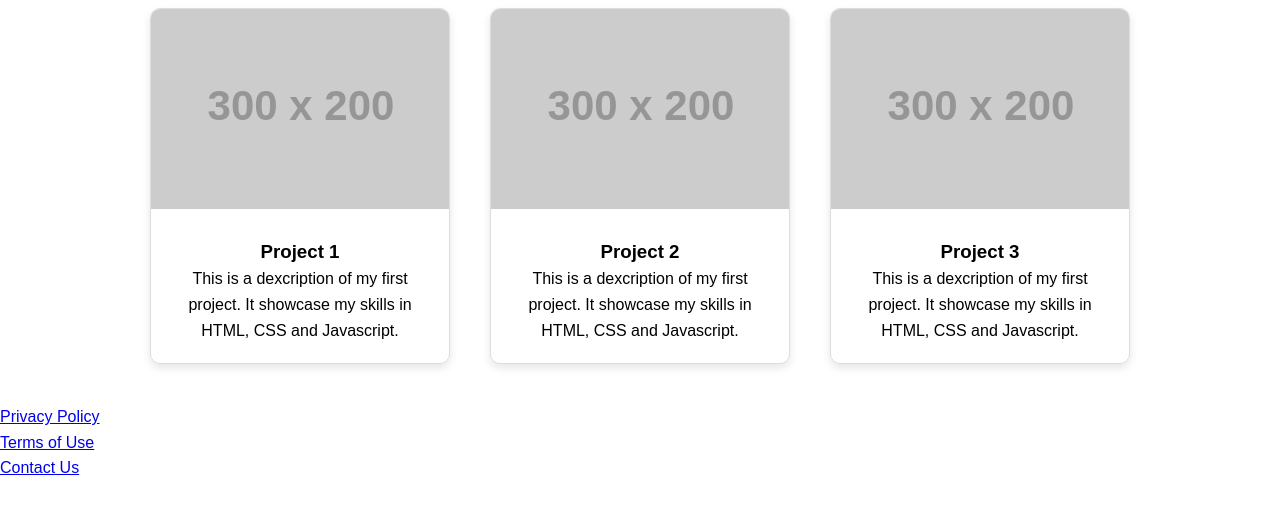
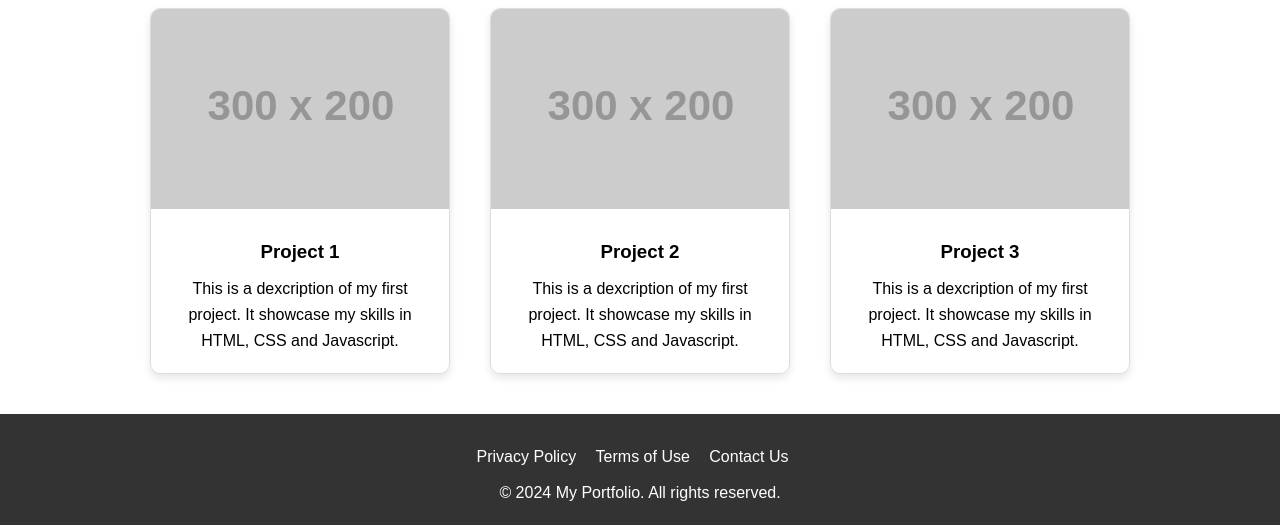
Before and after one commit to DhanushkaChandimal/Code-The-Landing-Page, a plain HTML site: page index.html in a window 1280 px wide. Shown: the part 624-1149 px from the top of the page. Before the commit the page ends 1105 px from the top, so only its background shows below. Drawn offline with Linux system fonts and the light colour scheme; placeholder pictures from the web are drawn by us.

Commit message:
Styled footer section

```diff
--- a/index.html
+++ b/index.html
@@ -61,6 +61,7 @@
             <li><a href="#">Terms of Use</a></li>
             <li><a href="#">Contact Us</a></li>
         </ul>
+        <p>&copy; 2024 My Portfolio. All rights reserved.</p>
     </footer>
 </body>
 </html>
--- a/styles.css
+++ b/styles.css
@@ -85,3 +85,30 @@ body {
 .card-content {
     padding: 20px;
 }
+
+.card-content h3 {
+    margin-bottom: 10px;
+}
+
+.footer {
+    background-color: #333;
+    color: white;
+    padding: 20px;
+    text-align: center;
+    width: 100%;
+}
+
+.footer ul {
+    list-style: none;
+    padding: 10px;
+}
+
+.footer ul li {
+    display: inline;
+    margin-right: 15px;
+}
+
+.footer ul li a {
+    text-decoration: none;
+    color: white;
+}
```
